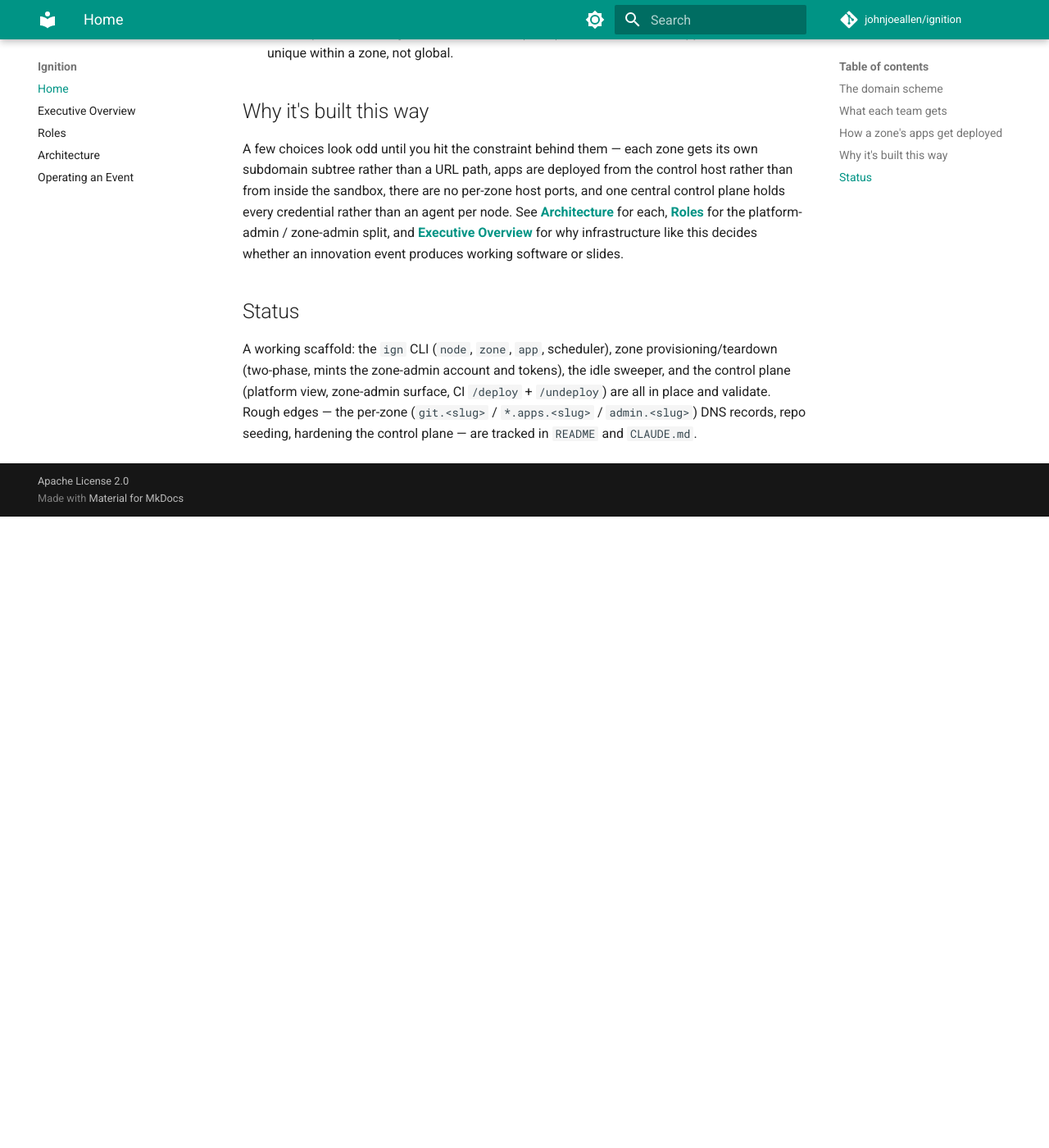
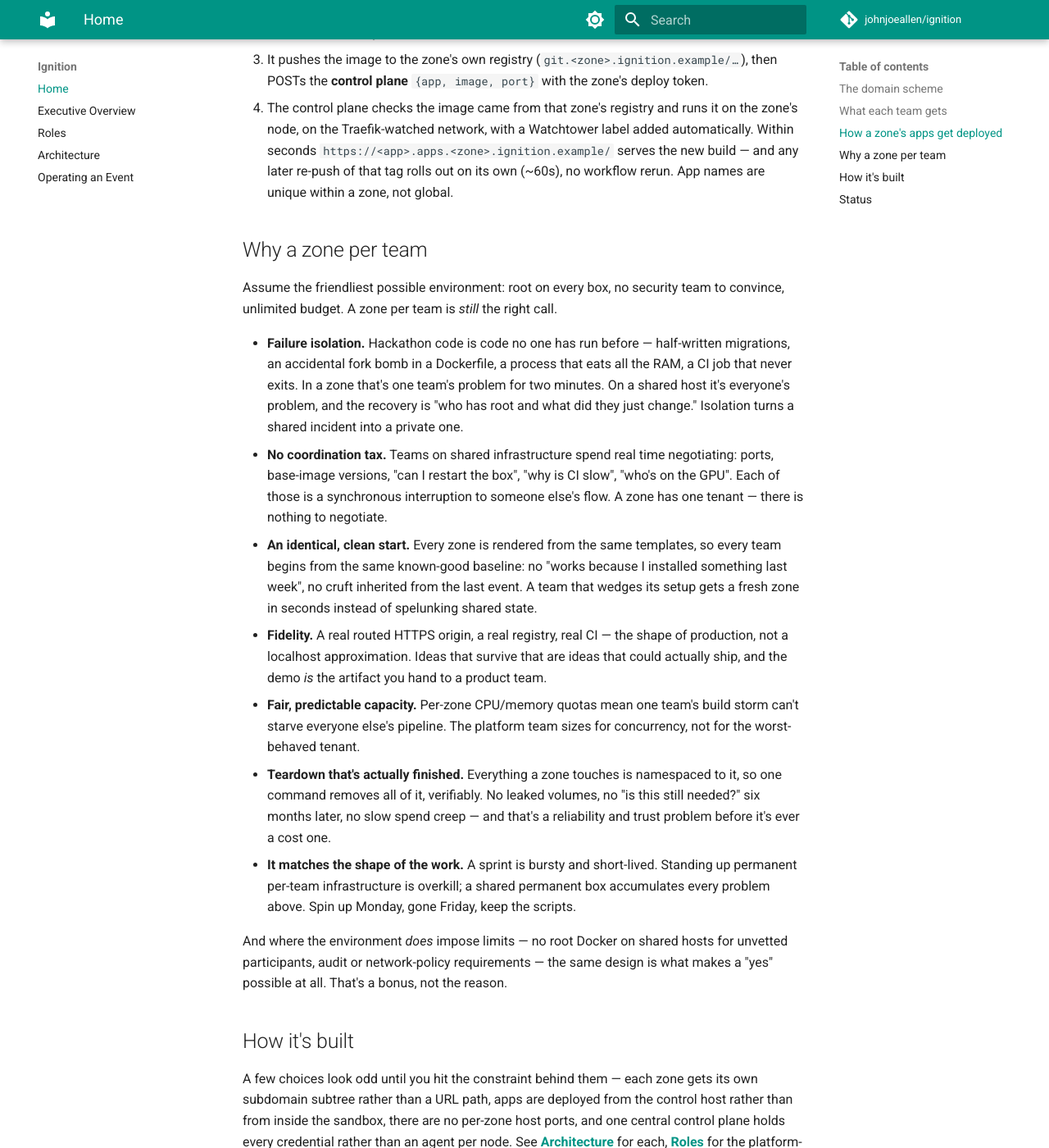
Before and after one commit to johnjoeallen/ignition, an MkDocs documentation site: the page built from docs/index.md, in a window 1280 px wide and 1400 px high, scrolled down 1890 px. Shown: the whole window at 82% size. Built offline with MkDocs 1.6.1 and Material for MkDocs 9.7.7, drawn with Linux system fonts in a browser that asks for light colours; comment, search, counter and statistics services are not loaded; before the commit the page ends 2520 px from its top, so only the background shows below that; some of the changed text lies outside the part shown.

Commit message:
Make the "why a zone per team" case stand on its own
The rationale leaned too heavily on corporate restrictions. Reframe so the
intrinsic reasons come first — failure containment, coordination cost, clean
starting state, fidelity, fair capacity, real teardown, fit to bursty work —
and treat security sign-off as a corollary.

- index.md: new "Why a zone per team" section; intro rewritten
- executive-overview.md: new "Why a shared environment is the wrong default"
  section; "Hard isolation" point broadened; friction table reframed as the
  scale multiplier rather than the whole argument
- README: a short version up top with a link to the docs section

Co-Authored-By: Claude Sonnet 5 <noreply@anthropic.com>
Claude-Session: https://claude.ai/code/session_01GEgvkxp9vBPD5rwkWEt4vM

```diff
--- a/docs/index.md
+++ b/docs/index.md
@@ -2,7 +2,17 @@
 
 **Per-team infrastructure for hackathons and innovation sprints.** Many teams
 (target ~80) across a small pool of hosts. Each team gets a fully isolated
-stack — a **zone** — that stands up in seconds and tears down without residue.
+stack — a **zone**: its own git host, CI, container registry, private build
+engine, and a routed HTTPS origin for whatever it deploys. A zone stands up in
+seconds from one command and tears down in one more, leaving nothing behind.
+
+The point isn't just to satisfy a security review (though it does that too — see
+[Why a zone per team](#why-a-zone-per-team)). Even on infrastructure with no
+restrictions at all, giving each team its own disposable stack is simply the
+model that produces the most working software per event: it removes the
+coordination tax of shared environments, contains the failures that hackathon
+code inevitably causes, and makes every team's output a real running URL instead
+of a laptop demo.
 
 <div class="ign-actions">
   <a class="ign-button" href="executive-overview.md">Executive Overview</a>
@@ -96,7 +106,47 @@ flowchart TB
    later re-push of that tag rolls out on its own (~60s), no workflow rerun.
    App names are unique within a zone, not global.
 
-## Why it's built this way
+## Why a zone per team
+
+Assume the friendliest possible environment: root on every box, no security
+team to convince, unlimited budget. A zone per team is *still* the right call.
+
+- **Failure isolation.** Hackathon code is code no one has run before —
+  half-written migrations, an accidental fork bomb in a Dockerfile, a process
+  that eats all the RAM, a CI job that never exits. In a zone that's one team's
+  problem for two minutes. On a shared host it's everyone's problem, and the
+  recovery is "who has root and what did they just change." Isolation turns a
+  shared incident into a private one.
+- **No coordination tax.** Teams on shared infrastructure spend real time
+  negotiating: ports, base-image versions, "can I restart the box", "why is CI
+  slow", "who's on the GPU". Each of those is a synchronous interruption to
+  someone else's flow. A zone has one tenant — there is nothing to negotiate.
+- **An identical, clean start.** Every zone is rendered from the same
+  templates, so every team begins from the same known-good baseline: no "works
+  because I installed something last week", no cruft inherited from the last
+  event. A team that wedges its setup gets a fresh zone in seconds instead of
+  spelunking shared state.
+- **Fidelity.** A real routed HTTPS origin, a real registry, real CI — the
+  shape of production, not a localhost approximation. Ideas that survive that
+  are ideas that could actually ship, and the demo *is* the artifact you hand
+  to a product team.
+- **Fair, predictable capacity.** Per-zone CPU/memory quotas mean one team's
+  build storm can't starve everyone else's pipeline. The platform team sizes
+  for concurrency, not for the worst-behaved tenant.
+- **Teardown that's actually finished.** Everything a zone touches is namespaced
+  to it, so one command removes all of it, verifiably. No leaked volumes, no
+  "is this still needed?" six months later, no slow spend creep — and that's a
+  reliability and trust problem before it's ever a cost one.
+- **It matches the shape of the work.** A sprint is bursty and short-lived.
+  Standing up permanent per-team infrastructure is overkill; a shared permanent
+  box accumulates every problem above. Spin up Monday, gone Friday, keep the
+  scripts.
+
+And where the environment *does* impose limits — no root Docker on shared hosts
+for unvetted participants, audit or network-policy requirements — the same
+design is what makes a "yes" possible at all. That's a bonus, not the reason.
+
+## How it's built
 
 A few choices look odd until you hit the constraint behind them — each zone
 gets its own subdomain subtree rather than a URL path, apps are deployed from
@@ -104,8 +154,7 @@ the control host rather than from inside the sandbox, there are no per-zone
 host ports, and one central control plane holds every credential rather than an
 agent per node. See **[Architecture](architecture.md)** for
 each, **[Roles](roles.md)** for the platform-admin / zone-admin split, and
-**[Executive Overview](executive-overview.md)** for why infrastructure like
-this decides whether an innovation event produces working software or slides.
+**[Executive Overview](executive-overview.md)** for the business case.
 
 ## Status
 
```
Also changed, not shown: README.md (+8 -1 lines), docs/executive-overview.md (+45 -8 lines).
